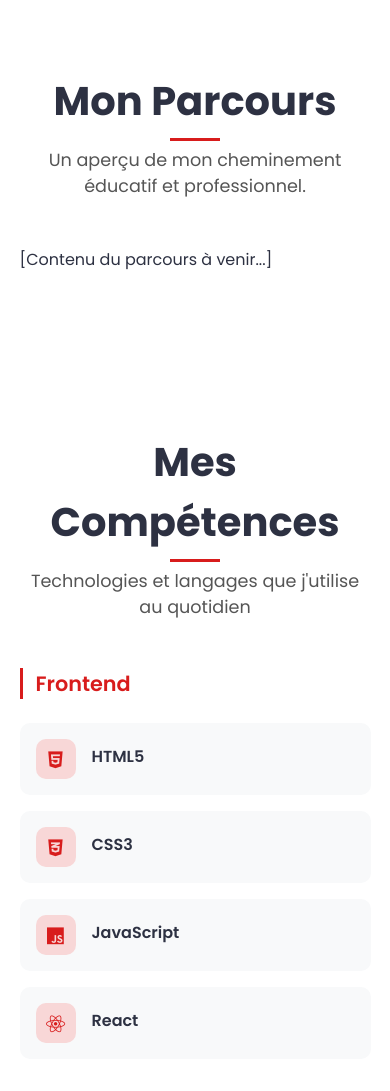
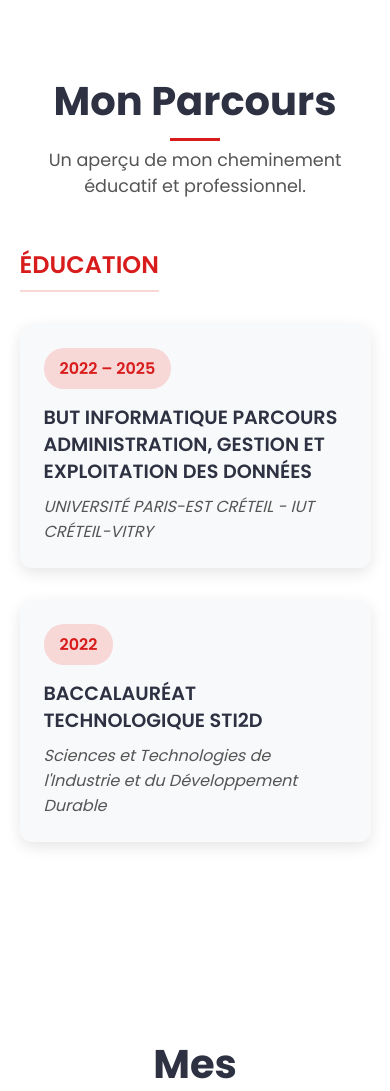
Before and after one commit to jonag972/jonag972.github.io, a PHP site: page / in a window 390 px wide; the page is wider, and only the part inside the window is pictured. Shown: the part 2146-3237 px from the top of that part. Run offline with PHP 8.4, Linux system fonts and the light colour scheme; grey boxes labelled with a size stand in for pictures from a placeholder-image service; some libraries are stand-ins or nearby versions.

Commit message:
Améliorations du portfolio avec mises à jour de l'interface utilisateur et nouveau contenu
Ce commit comprend plusieurs améliorations du site portfolio :

Lightbox : Augmentation de la taille des images de la lightbox dans les détails des projets pour une meilleure visualisation (project-detail.css).
Navigation :
Correction des liens du menu de navigation dans index.html pour devenir "Accueil, Projets, Parcours, Contact".
Mise à jour du JavaScript (script.js) pour assurer le texte et l'ordre corrects des liens de navigation lors du changement de langue.
Section Parcours :
Ajout d'une nouvelle section "Parcours" (Formation) à index.html avec les détails académiques.
Stylisation de la nouvelle section "Parcours" avec du CSS moderne et responsive (styles.css).
README.md :
Mise à jour du README.md pour qu'il soit plus concis, personnel et fournisse une introduction claire au portfolio et à son propriétaire.

```diff
--- a/assets/css/styles.css
+++ b/assets/css/styles.css
@@ -1011,3 +1011,75 @@ nav a::after {
 .admin-menu.visible {
     display: block;
 }
+
+/* Styles pour la section Parcours */
+.parcours-container {
+    max-width: 800px;
+    margin: 0 auto;
+}
+
+.education-section h3 {
+    font-size: 1.5rem;
+    font-weight: 600;
+    margin-bottom: 2rem;
+    color: var(--primary-color);
+    border-bottom: 2px solid var(--primary-light);
+    padding-bottom: 0.5rem;
+    display: inline-block;
+}
+
+.education-item {
+    display: flex;
+    gap: 2rem;
+    margin-bottom: 2rem;
+    padding: 1.5rem;
+    background-color: var(--background-alt);
+    border-radius: 12px;
+    box-shadow: var(--shadow);
+    transition: transform 0.3s ease, box-shadow 0.3s ease;
+}
+
+.education-item:hover {
+    transform: translateY(-2px);
+    box-shadow: 0 8px 25px rgba(0, 0, 0, 0.1);
+}
+
+.education-period {
+    flex-shrink: 0;
+    font-weight: 600;
+    color: var(--primary-color);
+    font-size: 1rem;
+    min-width: 120px;
+    background-color: var(--primary-light);
+    padding: 0.5rem 1rem;
+    border-radius: 20px;
+    text-align: center;
+    height: fit-content;
+}
+
+.education-details h4 {
+    font-size: 1.2rem;
+    font-weight: 600;
+    margin-bottom: 0.5rem;
+    color: var(--text-dark);
+    line-height: 1.4;
+}
+
+.education-details p {
+    color: var(--text-muted);
+    font-size: 1rem;
+    margin: 0;
+    font-style: italic;
+}
+
+@media (max-width: 768px) {
+    .education-item {
+        flex-direction: column;
+        gap: 1rem;
+    }
+
+    .education-period {
+        align-self: flex-start;
+        min-width: auto;
+    }
+}
--- a/assets/js/script.js
+++ b/assets/js/script.js
@@ -48,15 +48,15 @@ document.addEventListener('DOMContentLoaded', () => {
         document.querySelectorAll('.lang-en').forEach(el => el.style.display = 'none');
 
         // Mettre à jour le titre de la page
-        document.title = "Mon Portfolio";
-
-        // Navigation
+        document.title = "Mon Portfolio";        // Navigation
         const navLink1 = document.querySelector('nav ul li:nth-child(1) a');
         if (navLink1) navLink1.textContent = 'Accueil';
         const navLink2 = document.querySelector('nav ul li:nth-child(2) a');
         if (navLink2) navLink2.textContent = 'Projets';
         const navLink3 = document.querySelector('nav ul li:nth-child(3) a');
-        if (navLink3) navLink3.textContent = 'Contact';
+        if (navLink3) navLink3.textContent = 'Parcours';
+        const navLink4 = document.querySelector('nav ul li:nth-child(4) a');
+        if (navLink4) navLink4.textContent = 'Contact';
 
         // Boutons CTA
         const ctaPrimary = document.querySelector('.cta-buttons .btn.primary');
@@ -79,15 +79,15 @@ document.addEventListener('DOMContentLoaded', () => {
         document.querySelectorAll('.lang-en').forEach(el => el.style.display = 'block');
 
         // Mettre à jour le titre de la page
-        document.title = "My Portfolio";
-
-        // Navigation
+        document.title = "My Portfolio";        // Navigation
         const navLink1 = document.querySelector('nav ul li:nth-child(1) a');
         if (navLink1) navLink1.textContent = 'Home';
         const navLink2 = document.querySelector('nav ul li:nth-child(2) a');
         if (navLink2) navLink2.textContent = 'Projects';
         const navLink3 = document.querySelector('nav ul li:nth-child(3) a');
-        if (navLink3) navLink3.textContent = 'Contact';
+        if (navLink3) navLink3.textContent = 'Journey';
+        const navLink4 = document.querySelector('nav ul li:nth-child(4) a');
+        if (navLink4) navLink4.textContent = 'Contact';
 
         // Boutons CTA
         const ctaPrimary = document.querySelector('.cta-buttons .btn.primary');
--- a/index.html
+++ b/index.html
@@ -12,14 +12,12 @@
     <header>
         <div class="logo" id="logo-container">
             <h1>JG</h1>
-        </div>
-
-        <nav>
+        </div>        <nav>
             <ul>
                 <li><a href="index.html" class="active">Accueil</a></li>
+                <li><a href="index.html#projects">Projets</a></li>
                 <li><a href="index.html#parcours"><span class="lang-fr">Parcours</span><span class="lang-en" style="display:none;">Journey</span></a></li>
-                <li><a href="index.html#projects">Projets</a></li>
-                <li><a href="index.html#contact">Contact</a></li>
+                <li><a href="index.html#contact"><span class="lang-fr">Contact</span><span class="lang-en" style="display:none;">Contact</span></a></li>
             </ul>
         </nav>
 
@@ -94,7 +92,7 @@
 
                     <div class="stat-card" style="top: 20%; right: 0; transform: translateX(30%);">
                         <i class="fas fa-code"></i>
-                        <div class="stat-content">
+                        <div class="s"tat-content">
                             <span class="stat-label lang-fr"><strong>Dev</strong><br><small>Python, Java, HTML, CSS, JS, PHP</small></span>
                             <span class="stat-label lang-en"><strong>Dev</strong><br><small>Python, Java, HTML, CSS, JS, PHP</small></span>
                         </div>
@@ -199,13 +197,44 @@
                     <span class="lang-fr">Un aperçu de mon cheminement éducatif et professionnel.</span>
                     <span class="lang-en">An overview of my educational and professional path.</span>
                 </p>
-            </div>
-            <div class="parcours-container">
-                <!-- Le contenu du parcours (timeline/liste) sera ajouté ici -->
-                <p>
-                    <span class="lang-fr">[Contenu du parcours à venir...]</span>
-                    <span class="lang-en">[Journey content to be added...]</span>
-                </p>
+            </div>            <div class="parcours-container">
+                <div class="education-section">
+                    <h3>
+                        <span class="lang-fr">ÉDUCATION</span>
+                        <span class="lang-en">EDUCATION</span>
+                    </h3>
+
+                    <div class="education-item">
+                        <div class="education-period">
+                            <span class="lang-fr">2022 – 2025</span>
+                            <span class="lang-en">2022 – 2025</span>
+                        </div>
+                        <div class="education-details">
+                            <h4>
+                                <span class="lang-fr">BUT INFORMATIQUE PARCOURS ADMINISTRATION, GESTION ET EXPLOITATION DES DONNÉES</span>
+                                <span class="lang-en">COMPUTER SCIENCE DEGREE - DATA ADMINISTRATION, MANAGEMENT AND PROCESSING TRACK</span>
+                            </h4>
+                            <p>
+                                <span class="lang-fr">UNIVERSITÉ PARIS-EST CRÉTEIL - IUT CRÉTEIL-VITRY</span>
+                                <span class="lang-en">PARIS-EST CRÉTEIL UNIVERSITY - IUT CRÉTEIL-VITRY</span>
+                            </p>
+                        </div>
+                    </div>
+
+                    <div class="education-item">
+                        <div class="education-period">2022</div>
+                        <div class="education-details">
+                            <h4>
+                                <span class="lang-fr">BACCALAURÉAT TECHNOLOGIQUE STI2D</span>
+                                <span class="lang-en">TECHNOLOGICAL BACCALAUREATE STI2D</span>
+                            </h4>
+                            <p>
+                                <span class="lang-fr">Sciences et Technologies de l'Industrie et du Développement Durable</span>
+                                <span class="lang-en">Sciences and Technologies of Industry and Sustainable Development</span>
+                            </p>
+                        </div>
+                    </div>
+                </div>
             </div>
         </section>
 
```
Also changed, not shown: assets/css/project-detail.css (+145 -41 lines), assets/js/project-detail.js (added, +108 -0 lines), projets/medicsearch.html (+17 -169 lines), README.md.
